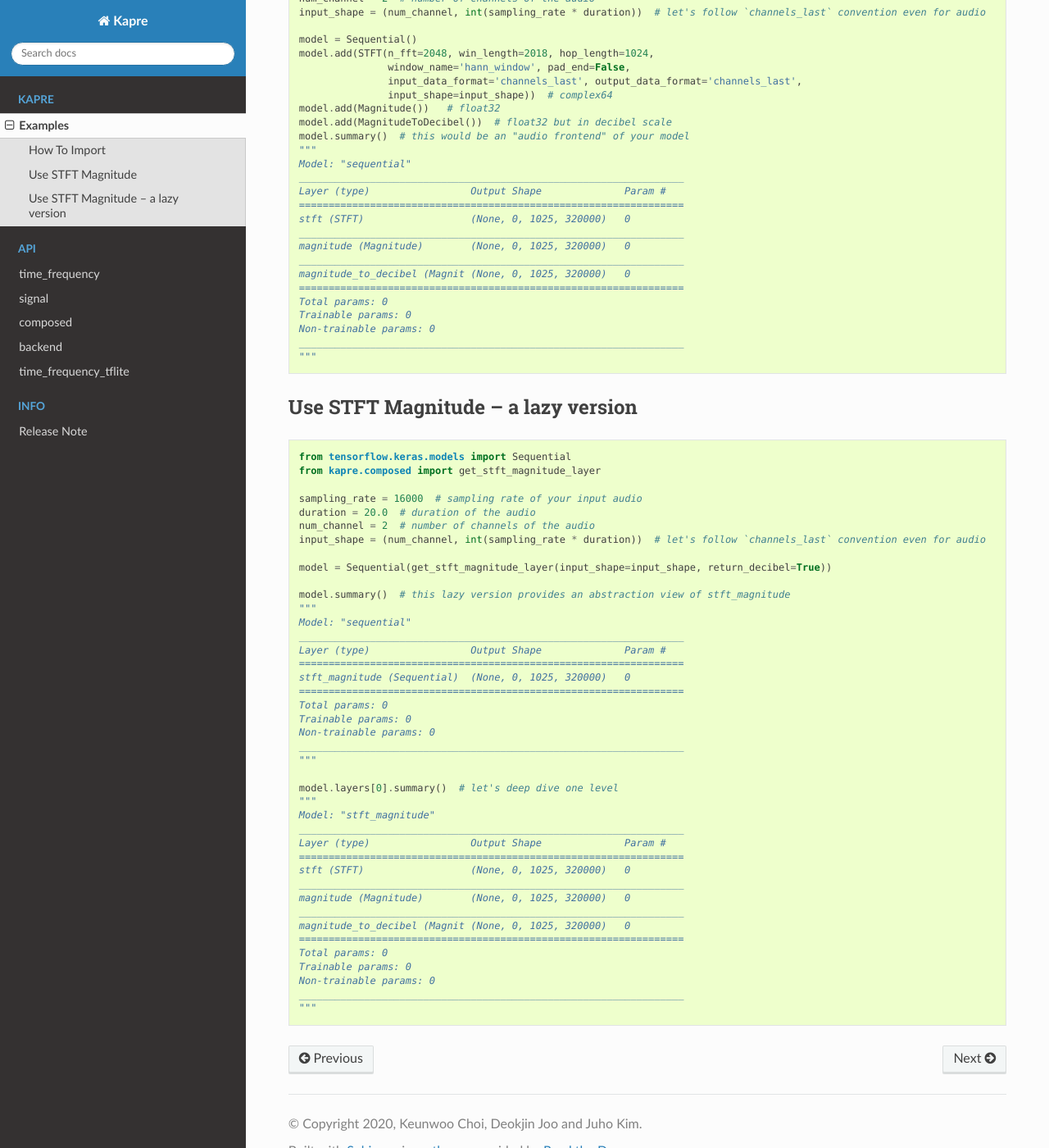
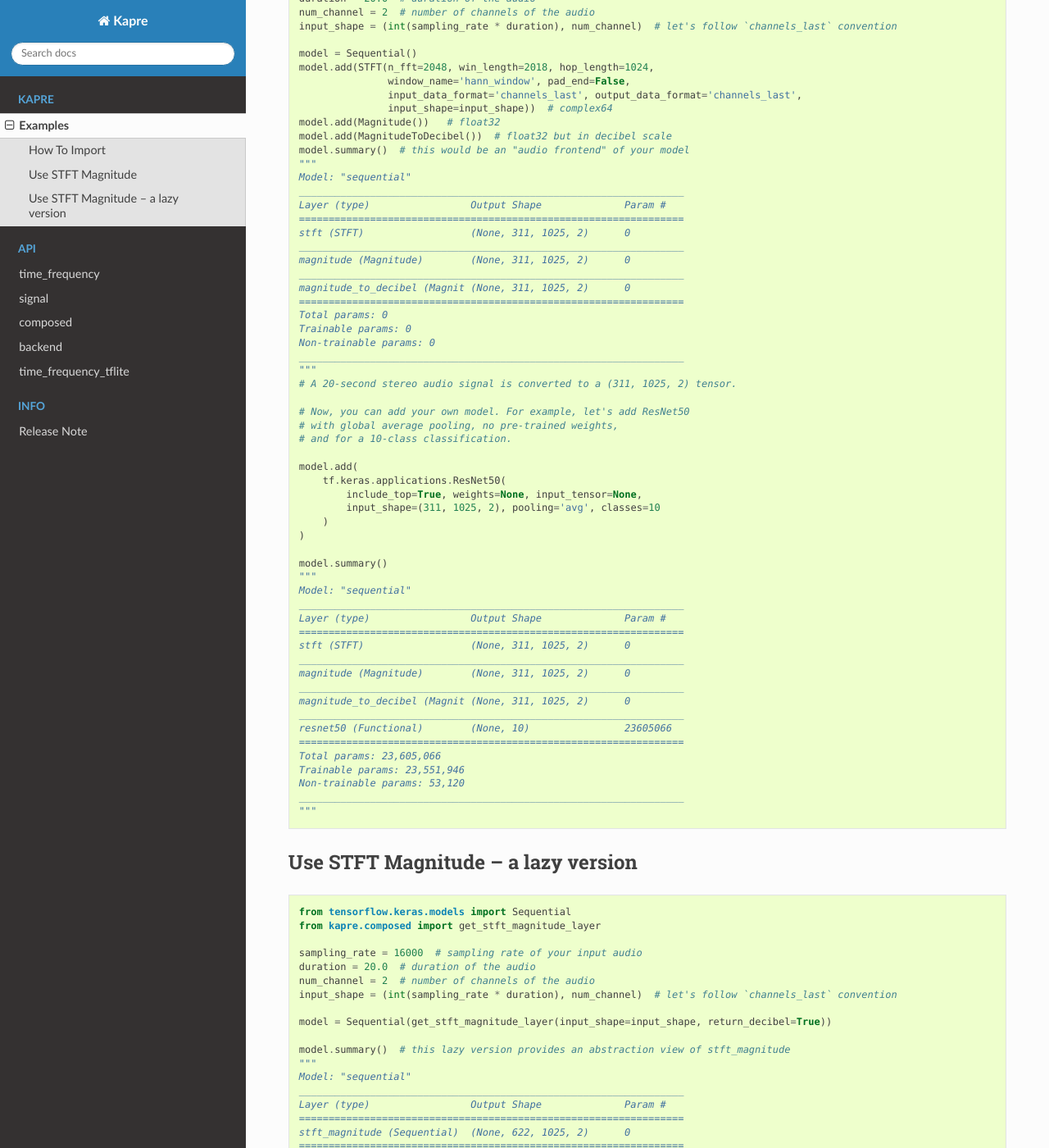
Before and after one commit to keunwoochoi/kapre, a Sphinx documentation site: the page built from docs/quickstart.rst, in a window 1280 px wide and 1400 px high, scrolled down 988 px. Shown: the whole window at 82% size. Built offline with Sphinx 7.4.7 and the Read the Docs theme 2.0.0, drawn with Linux system fonts in a browser that asks for light colours; some of the changed text lies outside the part shown.

Commit message:
fix example channel dim

```diff
--- a/docs/quickstart.rst
+++ b/docs/quickstart.rst
@@ -45,13 +45,14 @@ Use STFT Magnitude
 
 .. code-block:: python
 
+    import tensorflow as tf
     from tensorflow.keras.models import Sequential
     from kapre import STFT, Magnitude, MagnitudeToDecibel
 
     sampling_rate = 16000  # sampling rate of your input audio
     duration = 20.0  # duration of the audio
     num_channel = 2  # number of channels of the audio
-    input_shape = (num_channel, int(sampling_rate * duration))  # let's follow `channels_last` convention even for audio
+    input_shape = (int(sampling_rate * duration), num_channel)  # let's follow `channels_last` convention
 
     model = Sequential()
     model.add(STFT(n_fft=2048, win_length=2018, hop_length=1024,
@@ -66,17 +67,50 @@ Use STFT Magnitude
     _________________________________________________________________
     Layer (type)                 Output Shape              Param #
     =================================================================
-    stft (STFT)                  (None, 0, 1025, 320000)   0
+    stft (STFT)                  (None, 311, 1025, 2)      0
     _________________________________________________________________
-    magnitude (Magnitude)        (None, 0, 1025, 320000)   0
+    magnitude (Magnitude)        (None, 311, 1025, 2)      0
     _________________________________________________________________
-    magnitude_to_decibel (Magnit (None, 0, 1025, 320000)   0
+    magnitude_to_decibel (Magnit (None, 311, 1025, 2)      0
     =================================================================
     Total params: 0
     Trainable params: 0
     Non-trainable params: 0
     _________________________________________________________________
     """
+    # A 20-second stereo audio signal is converted to a (311, 1025, 2) tensor.
+
+    # Now, you can add your own model. For example, let's add ResNet50
+    # with global average pooling, no pre-trained weights,
+    # and for a 10-class classification.
+
+    model.add(
+        tf.keras.applications.ResNet50(
+            include_top=True, weights=None, input_tensor=None,
+            input_shape=(311, 1025, 2), pooling='avg', classes=10
+        )
+    )
+
+    model.summary()
+    """
+    Model: "sequential"
+    _________________________________________________________________
+    Layer (type)                 Output Shape              Param #
+    =================================================================
+    stft (STFT)                  (None, 311, 1025, 2)      0
+    _________________________________________________________________
+    magnitude (Magnitude)        (None, 311, 1025, 2)      0
+    _________________________________________________________________
+    magnitude_to_decibel (Magnit (None, 311, 1025, 2)      0
+    _________________________________________________________________
+    resnet50 (Functional)        (None, 10)                23605066
+    =================================================================
+    Total params: 23,605,066
+    Trainable params: 23,551,946
+    Non-trainable params: 53,120
+    _________________________________________________________________
+    """
+
 
 
 Use STFT Magnitude -- a lazy version
@@ -90,7 +124,7 @@ Use STFT Magnitude -- a lazy version
     sampling_rate = 16000  # sampling rate of your input audio
     duration = 20.0  # duration of the audio
     num_channel = 2  # number of channels of the audio
-    input_shape = (num_channel, int(sampling_rate * duration))  # let's follow `channels_last` convention even for audio
+    input_shape = (int(sampling_rate * duration), num_channel)  # let's follow `channels_last` convention
 
     model = Sequential(get_stft_magnitude_layer(input_shape=input_shape, return_decibel=True))
 
@@ -100,13 +134,16 @@ Use STFT Magnitude -- a lazy version
     _________________________________________________________________
     Layer (type)                 Output Shape              Param #
     =================================================================
-    stft_magnitude (Sequential)  (None, 0, 1025, 320000)   0
+    stft_magnitude (Sequential)  (None, 622, 1025, 2)      0
     =================================================================
     Total params: 0
     Trainable params: 0
     Non-trainable params: 0
     _________________________________________________________________
     """
+    # Here, a 20-second stereo audio signal is converted to a (622, 1025, 2) tensor.
+    # x2 more temporal frames compared to the example above because we didn't set hop_length here,
+    # and that means it's set to a 25% hop length, not 50% as above.
 
     model.layers[0].summary()  # let's deep dive one level
     """
@@ -114,11 +151,11 @@ Use STFT Magnitude -- a lazy version
     _________________________________________________________________
     Layer (type)                 Output Shape              Param #
     =================================================================
-    stft (STFT)                  (None, 0, 1025, 320000)   0
+    stft (STFT)                  (None, 622, 1025, 2)      0
     _________________________________________________________________
-    magnitude (Magnitude)        (None, 0, 1025, 320000)   0
+    magnitude (Magnitude)        (None, 622, 1025, 2)      0
     _________________________________________________________________
-    magnitude_to_decibel (Magnit (None, 0, 1025, 320000)   0
+    magnitude_to_decibel (Magnit (None, 622, 1025, 2)      0
     =================================================================
     Total params: 0
     Trainable params: 0
```
